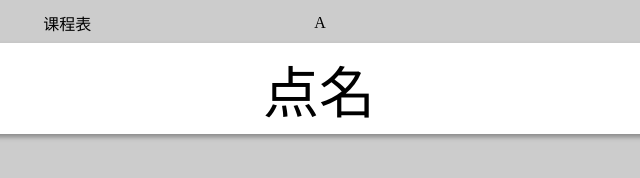
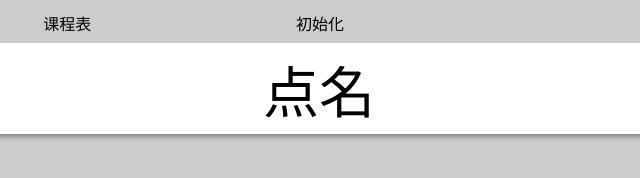
Before and after one commit to ghl2017/ghl2017.github.com, a plain HTML site: page sjdm.html in a window 1280 px wide. Shown: the full height of the page, 321-961 px from the left. Drawn offline with Linux system fonts and the light colour scheme.

Commit message:
Add files via upload

```diff
--- a/sjdm.html
+++ b/sjdm.html
@@ -29,7 +29,7 @@ body {
   <tr>
     <td width="20%" ><div id="bj" align="center" > </div></td>
     <td width="20%" onclick="xskb()" ><div align="center" >课程表 </div></td>
-    <td width="20%" onclick="javascript:location.href='sjdma.html' " ><div align="center" >A </div></td>
+    <td width="20%" onclick="initdata();init() " ><div align="center" >初始化 </div></td>
     <td><div id="mtime" onclick="resettime()" align="center">时间</div></td>
   </tr>
 </table>
```
